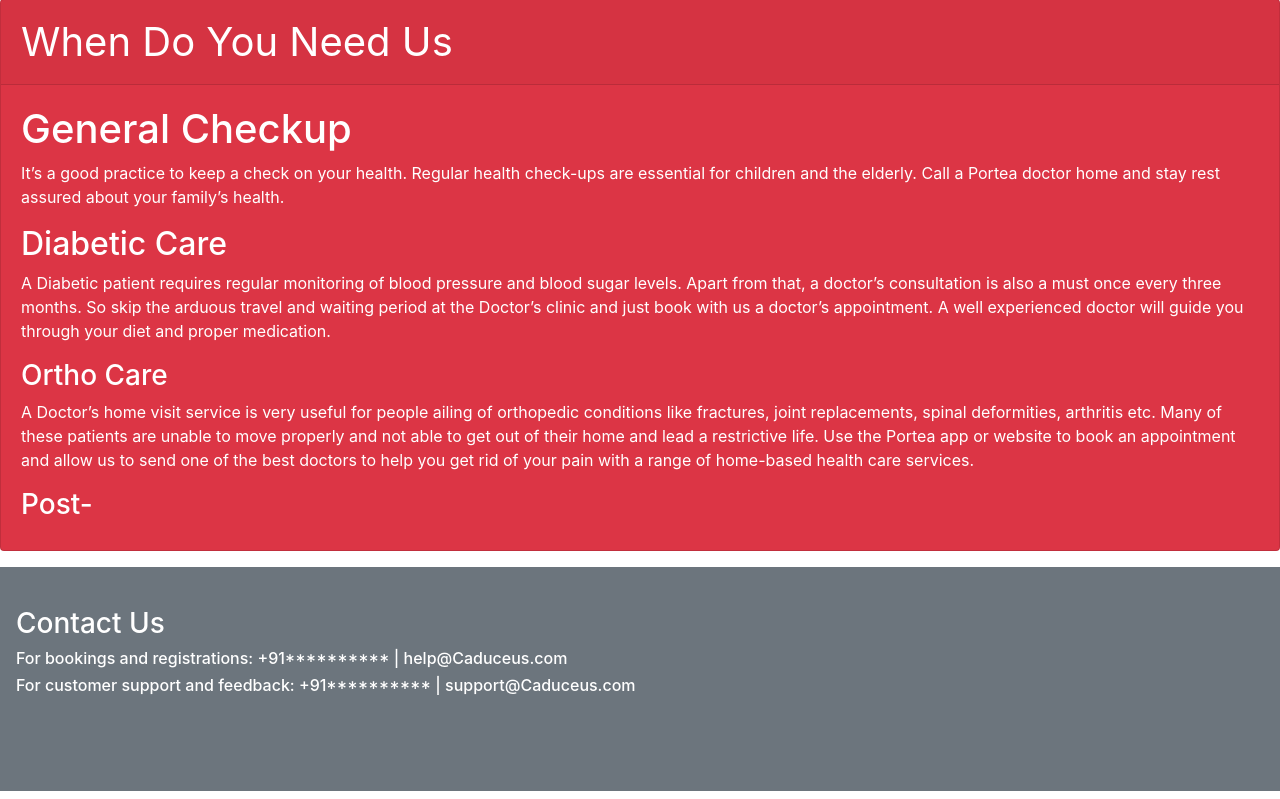
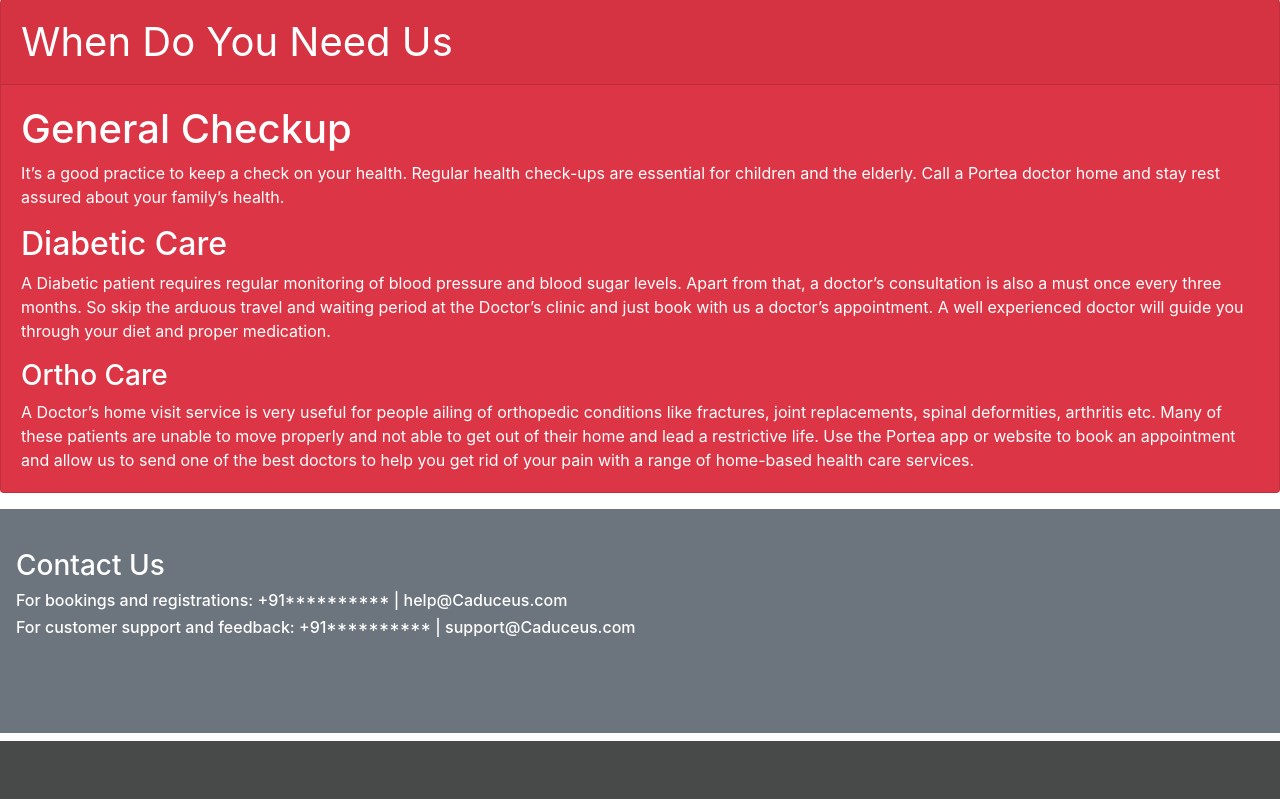
Before and after one commit to P-Srikrishna/WP-Project, a Django app: page /consult in a window 1280 px wide. Shown: the part 1315-2114 px from the top of the page. After the commit the page ends 2056 px from the top, so only its background shows below. Run offline with Django 3.2, Linux system fonts and the light colour scheme.

Commit message:
commit on 'main'

```diff
--- a/Caduceus/templates/Services-info-Consultations.html
+++ b/Caduceus/templates/Services-info-Consultations.html
@@ -48,7 +48,7 @@ Consultation
       properly and not able to get out of their home and lead a restrictive life. Use the Portea app or website to book
       an appointment and allow us to send one of the best doctors to help you get rid of your pain with a range of
       home-based health care services.</p>
-      <h3>Post-</h3>
+
 
   </div>
 </div>
```
